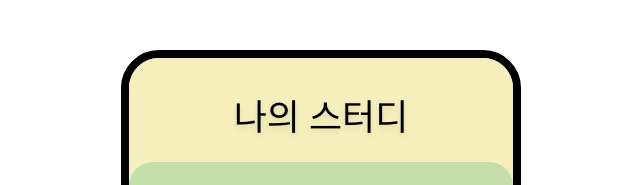
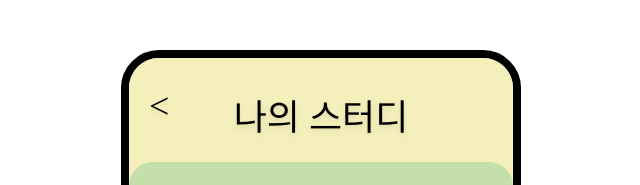
Before and after one commit to root-zero-o/mogakgong-GraphQL-FE, a Next.js app: page /studyList in a window 1280 px wide. Shown: the top 185 px of the page, without its empty margins (319-959 px from the left). Built offline with nearby package versions, Linux system fonts and the light colour scheme; a web font is replaced by a local one.

Commit message:
feat: back button

```diff
--- a/components/AddButton.tsx
+++ b/components/AddButton.tsx
@@ -1,5 +1,4 @@
 import { useRouter } from "next/router";
-import React from "react";
 
 const AddButton = (props: { link: string }) => {
   const router = useRouter();
--- /dev/null
+++ b/components/BackButton.tsx
@@ -0,0 +1,13 @@
+import { useRouter } from "next/router";
+
+const BackButton = () => {
+  const router = useRouter();
+  const b = "<";
+  return (
+    <div className="fixed top-5 left-5" onClick={() => router.back()}>
+      <h1 className="mt-2">{b}</h1>
+    </div>
+  );
+};
+
+export default BackButton;
--- a/pages/studyList.tsx
+++ b/pages/studyList.tsx
@@ -1,10 +1,12 @@
 import StudyListContainer from "../components/StudyListContainer";
 import AddButton from "../components/AddButton";
+import BackButton from "../components/BackButton";
 
 const studyList = () => {
   return (
     <div className="wrapper h-full bg-ivory overflow-scroll relative">
       <h1 className="mt-10">나의 스터디</h1>
+      <BackButton />
       <AddButton link="addStudyList" />
       <StudyListContainer />
     </div>
```
